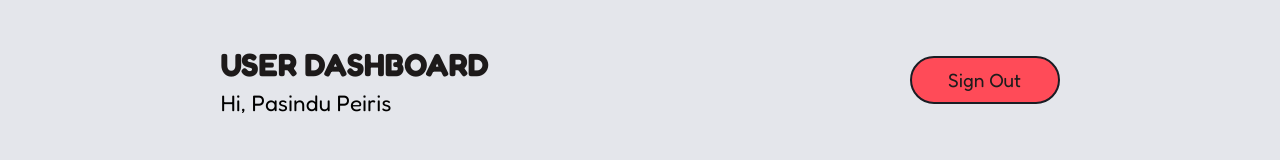
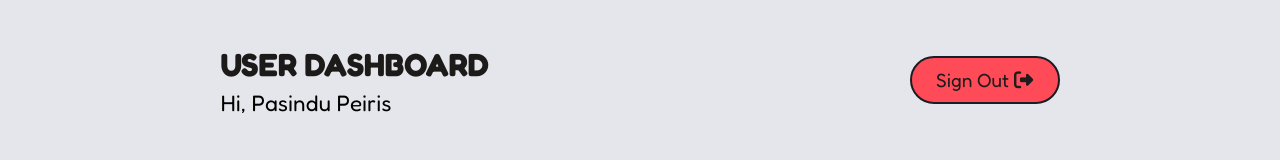
Before and after one commit to Pasindu-Peiris/Hello-YouTube-project_copy_by_me, a React (Create React App) app in the folder client/: page /user-dashboard in a window 1280 px wide. Shown: the top 161 px of the page. Built offline with nearby package versions, Linux system fonts and the light colour scheme; sample sign-in values are in the browser's storage.

Commit message:
Update UserDashboardClient.jsx

```diff
--- a/client/src/pages/user/UserDashboardClient.jsx
+++ b/client/src/pages/user/UserDashboardClient.jsx
@@ -44,7 +44,7 @@ const UserDashboardClient = () => {
         <div className="UserDashboardClientlogout-button">
             <button className="btn btn-primary" onClick={() => {
                 signOut();
-            }}>Sign Out </button>
+            }}>Sign Out <i className="fa-solid fa-right-from-bracket"></i></button>
         </div>
 
       </div>
```
